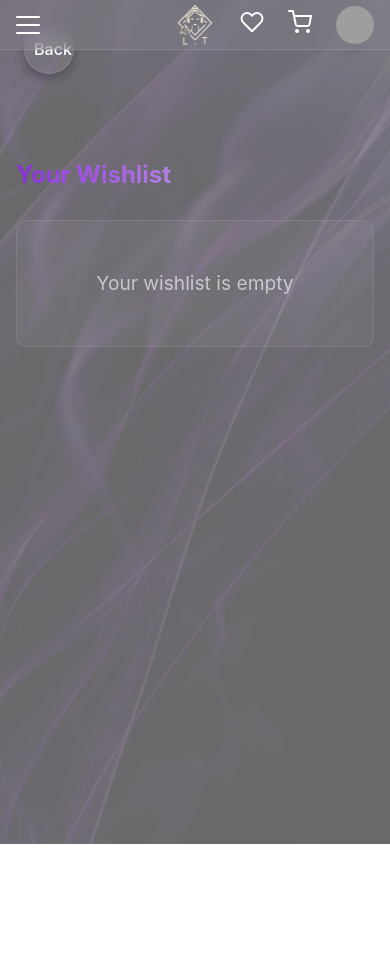
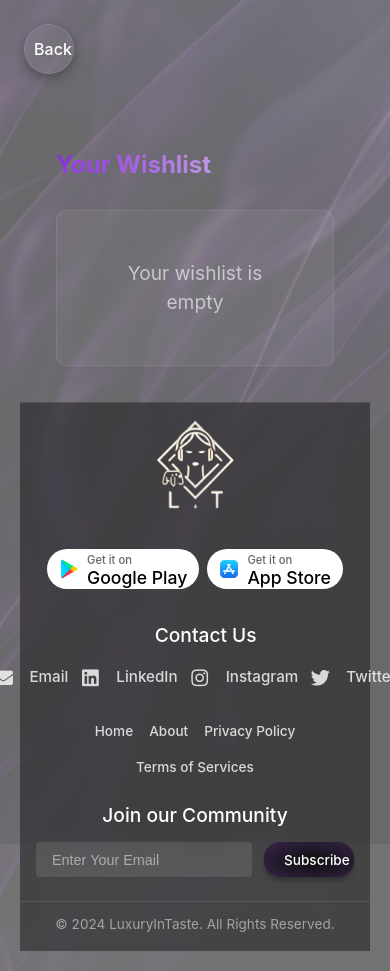
Before and after one commit to luxuryintaste-LIT/lit-ecommerce-backend, a React (Vite) app: page /wishlist in a window 390 px wide. Before the commit the page ends 844 px from the top, so only its background shows below. Built offline with nearby package versions, Linux system fonts and the light colour scheme; grey boxes are pictures that could not be loaded.

Commit message:
changes fixed

```diff
--- a/src/pages/WishlistPage.jsx
+++ b/src/pages/WishlistPage.jsx
@@ -1,6 +1,7 @@
 import React, { useState } from 'react';
 import { Link } from 'react-router-dom';
 import Navbar from '../components/Navbar';
+import Footer from '../components/Footer';
 import { useWishlist } from '../context/WishlistContext';
 import '../styles/WishlistPage.css';
 
@@ -20,7 +21,7 @@ const WishlistPage = () => {
 
   return (
     <div className="wishlist-page">
-      <Navbar />
+      <div className="wishlist-content">
         <div className="back-button-container">
           <Link to="/" className="back-button">
             <svg xmlns="http://www.w3.org/2000/svg" width="24" height="24" viewBox="0 0 24 24" fill="none" stroke="currentColor" strokeWidth="2" strokeLinecap="round" strokeLinejoin="round">
@@ -75,6 +76,8 @@ const WishlistPage = () => {
           )}
         </div>
       </div>
+      <Footer />
+    </div>
   );
 };
 
--- a/src/styles/Cart.css
+++ b/src/styles/Cart.css
@@ -1,16 +1,21 @@
-.cart-page {
+.cart-page, .wishlist-page {
   padding: 20px 40px;
   max-width: 1400px;
   margin: 0 auto;
   font-family: -apple-system, BlinkMacSystemFont, 'Segoe UI', Roboto, Oxygen, Ubuntu, Cantarell, 'Open Sans', 'Helvetica Neue', sans-serif;
   color: white;
+  min-height: calc(100vh - 80px); /* Adjust for footer */
+  display: flex;
+  flex-direction: column;
 }
 
-.cart-layout {
+.cart-layout, .wishlist-layout {
+  flex: 1;
   display: grid;
   grid-template-columns: 1fr 350px;
   gap: 60px;
   margin-top: 30px;
+  margin-bottom: 40px;
 }
 
 .cart-items-container {
@@ -192,11 +197,11 @@
 }
 
 @media (max-width: 768px) {
-  .cart-page {
+  .cart-page, .wishlist-page {
     padding: 20px;
   }
 
-  .cart-layout {
+  .cart-layout, .wishlist-layout {
     grid-template-columns: 1fr;
     gap: 40px;
   }
--- a/src/styles/WishlistPage.css
+++ b/src/styles/WishlistPage.css
@@ -1,8 +1,18 @@
 .wishlist-page {
-  min-height: 100vh;
+  min-height: calc(100vh - 80px);
+  display: flex;
+  flex-direction: column;
   background: url('../img/body-bg.png') no-repeat center center fixed;
   background-size: cover;
   color: white;
+}
+
+.wishlist-content {
+  flex: 1;
+  padding: 20px 40px;
+  max-width: 1400px;
+  margin: 0 auto;
+  width: 100%;
 }
 
 .back-button-container {
@@ -166,4 +176,8 @@
   .filter-container {
     justify-content: center;
   }
+
+  .wishlist-content {
+    padding: 20px;
+  }
 }
```
Lines whose indentation alone changed are shown as unchanged.
